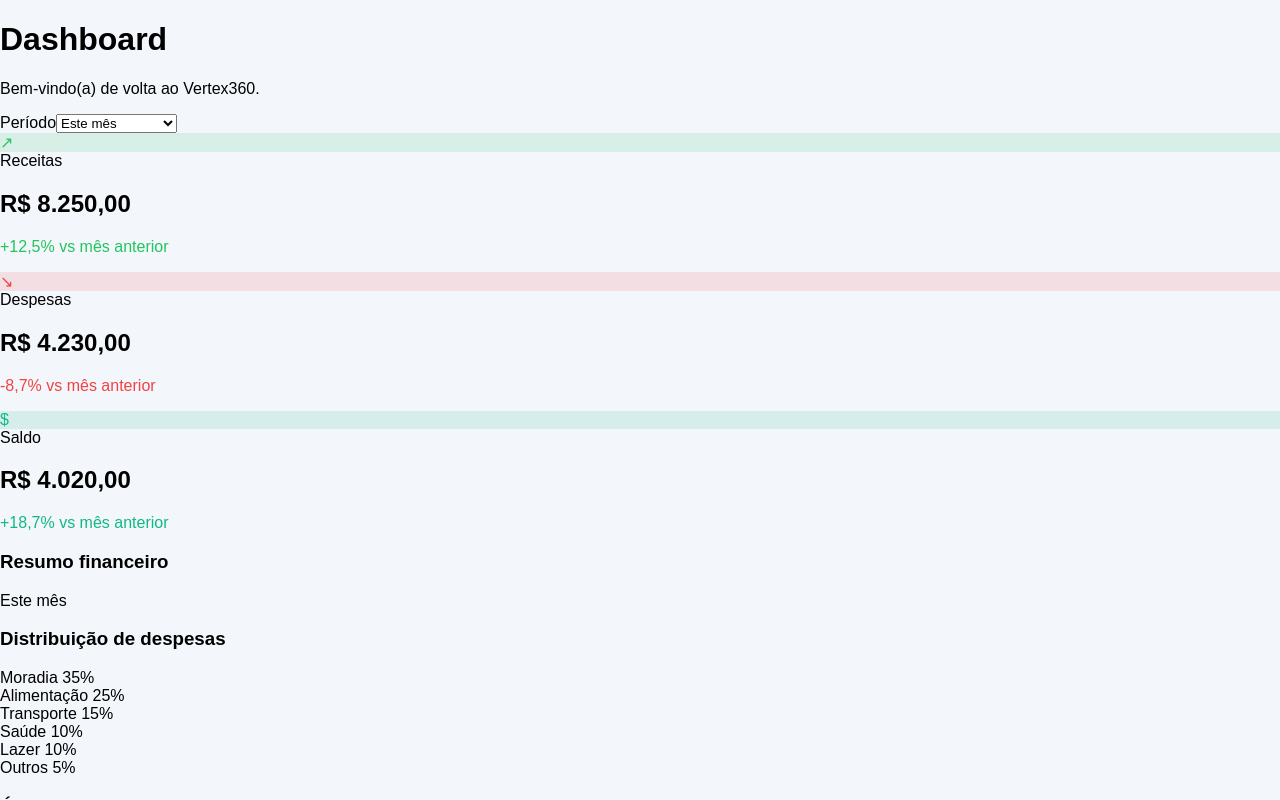
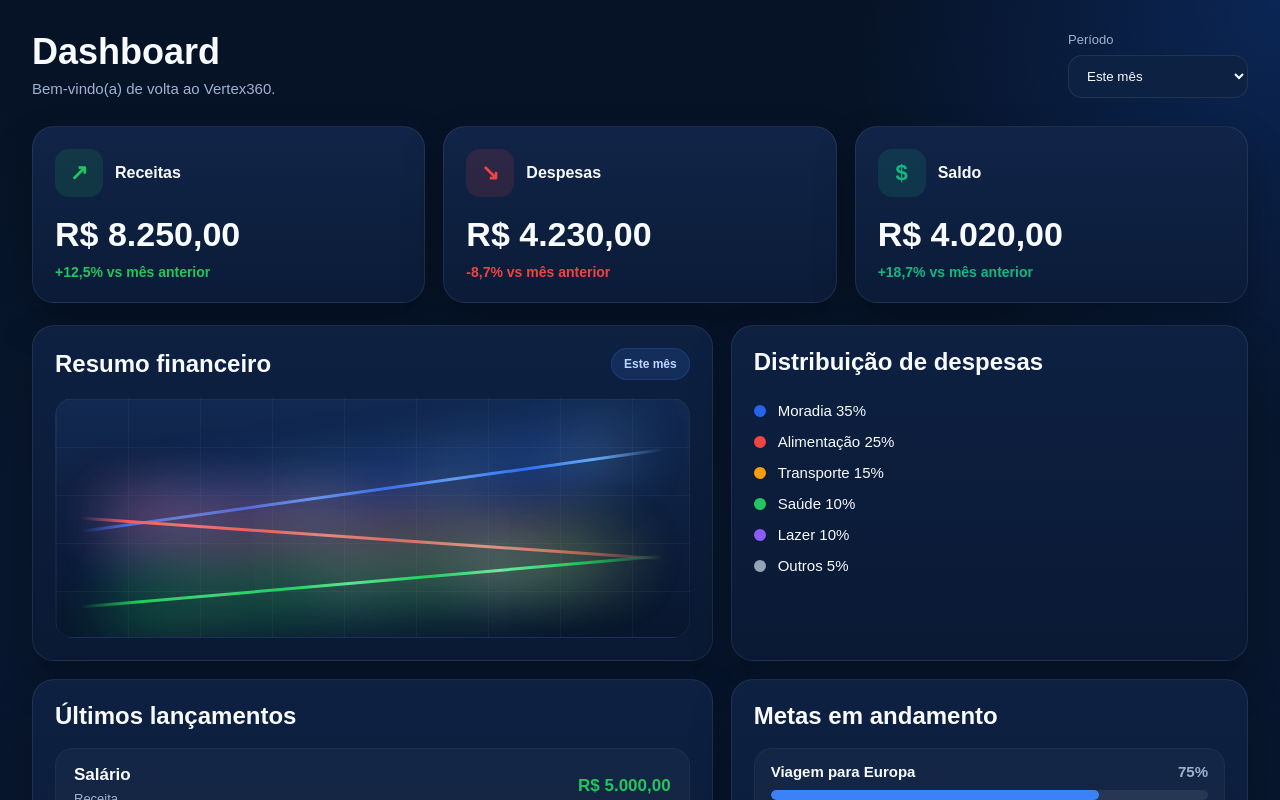
Before and after one commit to paulogomesplanejadorfinanceiro-dot/verte360-app, a React (Vite) app: page / in a window 1280 px wide. Shown: the top 800 px of the page. Built offline with nearby package versions, Linux system fonts and the light colour scheme.

Commit message:
Update app.css

```diff
--- a/src/app.css
+++ b/src/app.css
@@ -1,5 +1,22 @@
 * {
   box-sizing: border-box;
+}
+
+:root {
+  --bg-main: #07152d;
+  --bg-secondary: #0b1d3a;
+  --bg-card: #0f2345;
+  --bg-card-2: #132a52;
+  --border-soft: rgba(255, 255, 255, 0.08);
+  --text-main: #f8fbff;
+  --text-soft: #9fb2d0;
+  --blue-strong: #1e6bff;
+  --blue-light: #3b82f6;
+  --green: #22c55e;
+  --red: #ef4444;
+  --purple: #8b5cf6;
+  --yellow: #f59e0b;
+  --shadow-main: 0 20px 40px rgba(0, 0, 0, 0.28);
 }
 
 html,
@@ -8,207 +25,399 @@ body,
   margin: 0;
   min-height: 100%;
   font-family: Arial, Helvetica, sans-serif;
+  background:
+    radial-gradient(circle at top right, rgba(30, 107, 255, 0.22), transparent 25%),
+    linear-gradient(180deg, #061225 0%, #08172f 45%, #07152d 100%);
+  color: var(--text-main);
 }
 
 body {
-  background: #f3f6fb;
+  min-height: 100vh;
 }
 
-.login-page {
+.page-content {
   min-height: 100vh;
-  display: flex;
-  align-items: center;
-  justify-content: center;
-  background: linear-gradient(135deg, #0d47d9, #0a63ff);
-  padding: 24px;
+  padding: 32px;
 }
 
-.login-card {
-  width: 100%;
-  max-width: 440px;
-  background: #ffffff;
-  border-radius: 24px;
-  padding: 36px 28px;
-  text-align: center;
-  box-shadow: 0 20px 50px rgba(0, 0, 0, 0.18);
+.page-header {
+  display: flex;
+  justify-content: space-between;
+  align-items: flex-start;
+  gap: 20px;
+  margin-bottom: 28px;
 }
 
-.login-card h1 {
+.page-header h1 {
   margin: 0;
-  font-size: 56px;
-  color: #1150d8;
+  font-size: 36px;
+  line-height: 1.1;
+  font-weight: 700;
+  color: var(--text-main);
 }
 
-.login-card p {
-  margin: 10px 0 24px;
-  color: #5f6470;
-  font-size: 20px;
+.page-header p {
+  margin: 8px 0 0;
+  color: var(--text-soft);
+  font-size: 15px;
 }
 
-.primary-btn,
-.secondary-btn,
-.danger-btn {
-  border: none;
-  border-radius: 12px;
-  padding: 14px 18px;
-  cursor: pointer;
-  font-weight: 700;
-}
-
-.primary-btn {
-  background: #1150d8;
-  color: #fff;
-  width: 100%;
-}
-
-.secondary-btn {
-  background: #e7eefc;
-  color: #1150d8;
-  width: 100%;
-  margin-top: 12px;
-}
-
-.danger-btn {
-  background: #ffeded;
-  color: #c62828;
-}
-
-.app-shell {
-  min-height: 100vh;
-  display: grid;
-  grid-template-columns: 260px 1fr;
-  background: #eef3fb;
-}
-
-.sidebar {
-  background: #1150d8;
-  color: #fff;
-  padding: 24px 18px;
-  display: flex;
-  flex-direction: column;
-  gap: 24px;
-}
-
-.brand {
-  font-size: 28px;
-  font-weight: 800;
-}
-
-.menu {
-  display: flex;
-  flex-direction: column;
-  gap: 12px;
-}
-
-.menu a {
-  color: #fff;
-  text-decoration: none;
-  background: rgba(255, 255, 255, 0.12);
-  padding: 12px 14px;
-  border-radius: 12px;
-}
-
-.user-box {
-  margin-top: auto;
-  font-size: 14px;
-  word-break: break-word;
-}
-
-.content {
-  padding: 24px;
-  display: grid;
-  gap: 20px;
-}
-
-.card {
-  background: #fff;
-  border-radius: 18px;
-  padding: 22px;
-  box-shadow: 0 10px 30px rgba(17, 80, 216, 0.08);
-}
-
-.card h2 {
-  margin-top: 0;
-}
-
-.summary-grid {
-  display: grid;
-  grid-template-columns: repeat(3, 1fr);
-  gap: 16px;
-}
-
-.summary-card {
-  border-radius: 16px;
-  padding: 18px;
+.period-box {
+  min-width: 180px;
   display: flex;
   flex-direction: column;
   gap: 8px;
 }
 
-.summary-card.receita {
-  background: #e8f7ed;
+.period-box span {
+  font-size: 13px;
+  color: var(--text-soft);
 }
 
-.summary-card.despesa {
-  background: #fff0f0;
+.period-box select {
+  width: 100%;
+  padding: 12px 14px;
+  border-radius: 14px;
+  border: 1px solid var(--border-soft);
+  background: rgba(14, 34, 67, 0.95);
+  color: var(--text-main);
+  outline: none;
 }
 
-.summary-card.saldo {
-  background: #eef4ff;
+.dashboard-cards {
+  display: grid;
+  grid-template-columns: repeat(3, minmax(220px, 1fr));
+  gap: 18px;
+  margin-bottom: 22px;
 }
 
-.form-grid {
-  display: grid;
-  gap: 12px;
+.dashboard-card {
+  background: linear-gradient(180deg, rgba(17, 37, 73, 0.98), rgba(11, 28, 56, 0.98));
+  border: 1px solid var(--border-soft);
+  border-radius: 22px;
+  padding: 22px;
+  box-shadow: var(--shadow-main);
 }
 
-.form-grid input,
-.form-grid select {
-  width: 100%;
-  padding: 14px;
-  border: 1px solid #d5dceb;
-  border-radius: 12px;
+.card-top {
+  display: flex;
+  align-items: center;
+  gap: 12px;
+  margin-bottom: 18px;
+}
+
+.card-icon {
+  width: 48px;
+  height: 48px;
+  border-radius: 14px;
+  display: flex;
+  align-items: center;
+  justify-content: center;
+  font-size: 22px;
+  font-weight: 700;
+}
+
+.card-title {
+  font-size: 16px;
+  color: var(--text-main);
+  font-weight: 600;
+}
+
+.dashboard-card h2 {
+  margin: 0 0 10px;
+  font-size: 34px;
+  font-weight: 700;
+  color: var(--text-main);
+}
+
+.dashboard-card p {
+  margin: 0;
+  font-size: 14px;
+  font-weight: 600;
+}
+
+.dashboard-grid {
+  display: grid;
+  grid-template-columns: 1.25fr 0.95fr;
+  gap: 18px;
+}
+
+.panel {
+  background: linear-gradient(180deg, rgba(14, 33, 66, 0.98), rgba(10, 26, 52, 0.98));
+  border: 1px solid var(--border-soft);
+  border-radius: 22px;
+  padding: 22px;
+  box-shadow: var(--shadow-main);
+}
+
+.panel-large {
+  min-height: 320px;
+}
+
+.panel-header {
+  display: flex;
+  align-items: center;
+  justify-content: space-between;
+  gap: 12px;
+  margin-bottom: 18px;
+}
+
+.panel-header h3 {
+  margin: 0;
+  font-size: 24px;
+  font-weight: 700;
+  color: var(--text-main);
+}
+
+.panel-badge {
+  display: inline-flex;
+  align-items: center;
+  justify-content: center;
+  padding: 8px 12px;
+  border-radius: 999px;
+  background: rgba(59, 130, 246, 0.14);
+  color: #bfd7ff;
+  font-size: 12px;
+  font-weight: 700;
+  border: 1px solid rgba(59, 130, 246, 0.2);
+}
+
+.fake-chart {
+  position: relative;
+  height: 240px;
+  border-radius: 18px;
+  border: 1px solid rgba(255, 255, 255, 0.04);
+  background:
+    linear-gradient(rgba(255, 255, 255, 0.04) 1px, transparent 1px),
+    linear-gradient(90deg, rgba(255, 255, 255, 0.04) 1px, transparent 1px),
+    linear-gradient(180deg, rgba(19, 42, 82, 0.95), rgba(9, 22, 45, 0.95));
+  background-size: 100% 48px, 72px 100%, 100% 100%;
+  overflow: hidden;
+}
+
+.chart-line {
+  position: absolute;
+  left: 4%;
+  width: 92%;
+  height: 3px;
+  border-radius: 999px;
+  opacity: 0.95;
+}
+
+.chart-line::before {
+  content: "";
+  position: absolute;
+  inset: -36px 0 -36px 0;
+  background: inherit;
+  filter: blur(26px);
+  opacity: 0.28;
+}
+
+.chart-line.blue {
+  top: 38%;
+  background: linear-gradient(
+    90deg,
+    transparent 0%,
+    #2e72ff 8%,
+    #4a8dff 18%,
+    #2e72ff 28%,
+    #5ca2ff 40%,
+    #2e72ff 52%,
+    #63aaff 64%,
+    #2e72ff 76%,
+    #6eb2ff 88%,
+    transparent 100%
+  );
+  transform: skewY(-8deg);
+}
+
+.chart-line.red {
+  top: 58%;
+  background: linear-gradient(
+    90deg,
+    transparent 0%,
+    #ff5d5d 8%,
+    #ff7b7b 18%,
+    #ff5d5d 30%,
+    #ff8686 42%,
+    #ff5d5d 54%,
+    #ff8f8f 68%,
+    #ff5d5d 82%,
+    transparent 100%
+  );
+  transform: skewY(4deg);
+}
+
+.chart-line.green {
+  top: 76%;
+  background: linear-gradient(
+    90deg,
+    transparent 0%,
+    #1ed760 10%,
+    #4ade80 22%,
+    #1ed760 34%,
+    #61f19a 46%,
+    #1ed760 60%,
+    #7bf3ab 72%,
+    #1ed760 84%,
+    transparent 100%
+  );
+  transform: skewY(-5deg);
+}
+
+.expense-legend {
+  display: grid;
+  gap: 14px;
+  padding-top: 8px;
+}
+
+.expense-legend div {
+  display: flex;
+  align-items: center;
+  gap: 12px;
+  color: var(--text-main);
   font-size: 15px;
 }
 
-.list {
-  display: grid;
-  gap: 12px;
+.dot {
+  width: 12px;
+  height: 12px;
+  border-radius: 50%;
 }
 
-.list-item {
+.dot.moradia {
+  background: #2563eb;
+}
+
+.dot.alimentacao {
+  background: #ef4444;
+}
+
+.dot.transporte {
+  background: #f59e0b;
+}
+
+.dot.saude {
+  background: #22c55e;
+}
+
+.dot.lazer {
+  background: #8b5cf6;
+}
+
+.dot.outros {
+  background: #94a3b8;
+}
+
+.list-block,
+.goals-block {
+  display: flex;
+  flex-direction: column;
+  gap: 14px;
+}
+
+.list-row {
+  display: flex;
+  align-items: center;
+  justify-content: space-between;
+  gap: 14px;
+  padding: 16px 18px;
+  border-radius: 18px;
+  background: rgba(255, 255, 255, 0.03);
+  border: 1px solid rgba(255, 255, 255, 0.04);
+}
+
+.list-row div {
+  display: flex;
+  flex-direction: column;
+  gap: 6px;
+}
+
+.list-row strong {
+  font-size: 17px;
+}
+
+.list-row span {
+  font-size: 13px;
+  color: var(--text-soft);
+}
+
+.goal-item {
+  display: flex;
+  flex-direction: column;
+  gap: 10px;
+  padding: 14px 16px;
+  border-radius: 18px;
+  background: rgba(255, 255, 255, 0.03);
+  border: 1px solid rgba(255, 255, 255, 0.04);
+}
+
+.goal-top {
   display: flex;
   justify-content: space-between;
-  align-items: center;
-  gap: 12px;
-  border: 1px solid #e6ebf5;
-  border-radius: 14px;
-  padding: 14px;
+  gap: 10px;
+  font-size: 15px;
 }
 
-.list-item span {
-  display: block;
-  margin-top: 4px;
-  color: #667085;
-  font-size: 14px;
+.goal-top strong {
+  color: var(--text-main);
 }
 
-.list-actions {
-  display: flex;
-  align-items: center;
-  gap: 12px;
+.goal-top span {
+  color: var(--text-soft);
+  font-weight: 700;
 }
 
-@media (max-width: 900px) {
-  .app-shell {
+.goal-bar {
+  width: 100%;
+  height: 10px;
+  background: rgba(255, 255, 255, 0.08);
+  border-radius: 999px;
+  overflow: hidden;
+}
+
+.goal-fill {
+  height: 100%;
+  border-radius: 999px;
+}
+
+.goal-item small {
+  color: var(--text-soft);
+  font-size: 13px;
+}
+
+@media (max-width: 1100px) {
+  .dashboard-grid {
     grid-template-columns: 1fr;
   }
 
-  .summary-grid {
+  .dashboard-cards {
     grid-template-columns: 1fr;
   }
+}
 
-  .sidebar {
-    gap: 16px;
+@media (max-width: 768px) {
+  .page-content {
+    padding: 20px;
+  }
+
+  .page-header {
+    flex-direction: column;
+  }
+
+  .page-header h1 {
+    font-size: 30px;
+  }
+
+  .dashboard-card h2 {
+    font-size: 28px;
+  }
+
+  .panel-header h3 {
+    font-size: 20px;
+  }
+
+  .fake-chart {
+    height: 220px;
   }
 }
```
